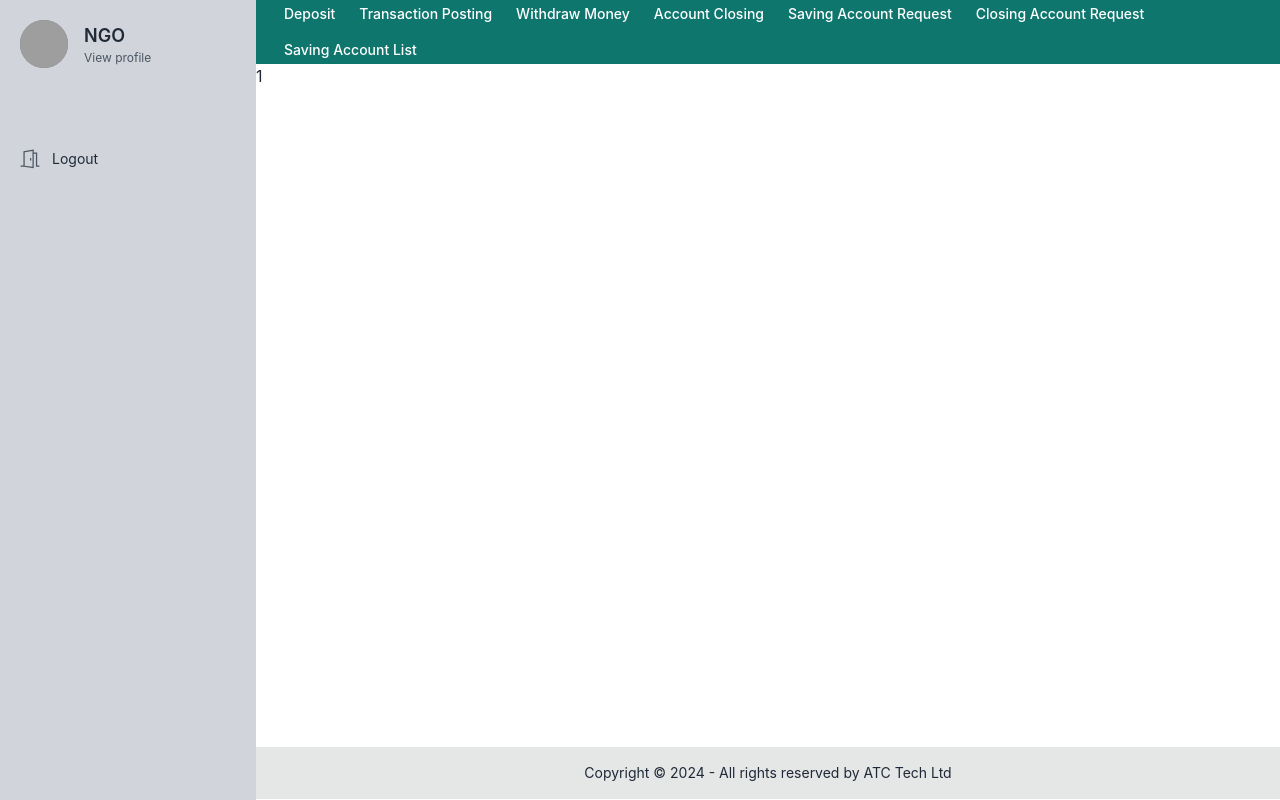
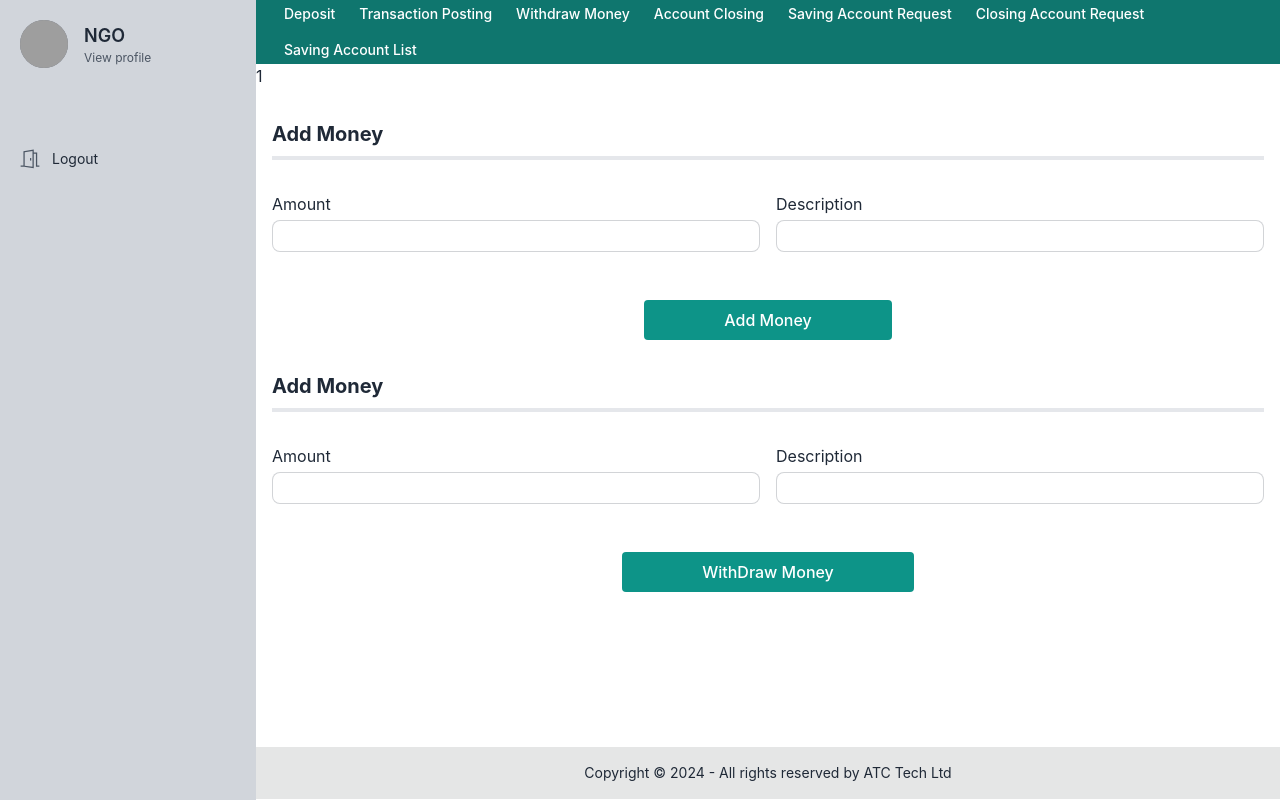
Before and after one commit to MDYeaminIslam/NGO_Project, a React (Vite) app: page /deposit_transaction_posting_details/1 in a window 1280 px wide. Built offline with nearby package versions, Linux system fonts and the light colour scheme; no server answers; grey boxes are pictures that could not be loaded.

Commit message:
first commit

```diff
--- a/api/admin.js
+++ b/api/admin.js
@@ -371,3 +371,8 @@ export async function getDepositAccountListsOfUser(number) {
   console.log(response.data);
   return response.data.data;
 }
+//get deposit account single
+export async function getDepositAccountDetailsById(id) {
+  const response = await axiosAdmin.get(`/deposit/deposit-account/${id}`);
+  return response.data.data;
+}
--- a/src/pages/Saving Account/DepositTransactionPostingDetails.jsx
+++ b/src/pages/Saving Account/DepositTransactionPostingDetails.jsx
@@ -1,7 +1,28 @@
 import { useParams } from "react-router-dom";
 import SavingAccountNav from "./SavingAccountNav/SavingAccountNav";
+import { useQuery } from "@tanstack/react-query";
+import {
+  getDepositAccountDetailsById,
+  makeDeposit,
+  makeWithdraw,
+} from "../../../api/admin";
+import { SavingAccountPerUserDetails } from "./SavingAccountListDetails";
+import { useState } from "react";
+import useMutationHook from "../../../hooks/useMutationHook";
+const initialData = {
+  date: new Date(),
+  amount: 0,
+  id: null,
+  description: "",
+};
 const DepositTransactionPostingDetails = () => {
   const { id } = useParams();
+  const { data } = useQuery({
+    queryKey: [`saving-account-${id}`],
+    queryFn: () => getDepositAccountDetailsById(id),
+    initialData: [],
+    enabled: !!id,
+  });
 
   return (
     <>
@@ -10,8 +31,133 @@ const DepositTransactionPostingDetails = () => {
       </section>
       <section>
         <h1>{id}</h1>
+        {data.length ? <SavingAccountPerUserDetails data={data[0]} /> : null}
+      </section>
+      <section>
+        <AddMoney id={id} />
+        <WithdrawMoney id={id} />
       </section>
     </>
   );
 };
+function AddMoney({ id }) {
+  const [formData, setFormData] = useState(initialData);
+  const { mutate } = useMutationHook(makeDeposit, {
+    key: [`saving-account-${id}`],
+  });
+  function handleChange(e) {
+    const { name, value, type } = e.target;
+    setFormData((prev) => ({
+      ...prev,
+      [name]: type === "number" ? Number(value) : value,
+    }));
+  }
+  function handleSubmit(e) {
+    e.preventDefault();
+    let data = {
+      ...formData,
+      id: id,
+    };
+    mutate(data);
+  }
+  return (
+    <section className="m-4">
+      <h1 className="text-xl font-bold text-start max-w-5xl mx-auto  pt-4 border-b-4 pb-2">
+        Add Money
+      </h1>
+      <form>
+        <div className="grid grid-cols-1 md:grid-cols-2 max-w-5xl mx-auto gap-4 my-8">
+          <div className="flex flex-col gap-1">
+            <label htmlFor="">Amount</label>
+            <input
+              onChange={handleChange}
+              type="number"
+              name="amount"
+              className="input input-sm hover:border-teal-500 input-bordered flex items-center gap-2"
+            />
+          </div>
+
+          <div className="flex flex-col gap-1">
+            <label htmlFor="addFineAmount">Description</label>
+            <input
+              onChange={handleChange}
+              type="text"
+              name="description"
+              className="input input-sm hover:border-teal-500 input-bordered flex items-center gap-2"
+            />
+          </div>
+        </div>
+
+        <div className="w-full flex justify-center  mt-12">
+          <button
+            className="bg-teal-600 hover:bg-teal-700 px-20 py-2 rounded font-medium  text-white"
+            onClick={handleSubmit}
+          >
+            Add Money
+          </button>
+        </div>
+      </form>
+    </section>
+  );
+}
+function WithdrawMoney({ id }) {
+  const [formData, setFormData] = useState(initialData);
+  const { mutate } = useMutationHook(makeWithdraw, {
+    key: [`saving-account-${id}`],
+  });
+  function handleChange(e) {
+    const { name, value, type } = e.target;
+    setFormData((prev) => ({
+      ...prev,
+      [name]: type === "number" ? Number(value) : value,
+    }));
+  }
+  function handleSubmit(e) {
+    e.preventDefault();
+    let data = {
+      ...formData,
+      id: id,
+    };
+    mutate(data);
+  }
+  return (
+    <section className="m-4">
+      <h1 className="text-xl font-bold text-start max-w-5xl mx-auto  pt-4 border-b-4 pb-2">
+        Add Money
+      </h1>
+      <form>
+        <div className="grid grid-cols-1 md:grid-cols-2 max-w-5xl mx-auto gap-4 my-8">
+          <div className="flex flex-col gap-1">
+            <label htmlFor="">Amount</label>
+            <input
+              onChange={handleChange}
+              type="number"
+              name="amount"
+              className="input input-sm hover:border-teal-500 input-bordered flex items-center gap-2"
+            />
+          </div>
+
+          <div className="flex flex-col gap-1">
+            <label htmlFor="addFineAmount">Description</label>
+            <input
+              onChange={handleChange}
+              type="text"
+              name="description"
+              className="input input-sm hover:border-teal-500 input-bordered flex items-center gap-2"
+            />
+          </div>
+        </div>
+
+        <div className="w-full flex justify-center  mt-12">
+          <button
+            className="bg-teal-600 hover:bg-teal-700 px-20 py-2 rounded font-medium  text-white"
+            onClick={handleSubmit}
+          >
+            WithDraw Money
+          </button>
+        </div>
+      </form>
+    </section>
+  );
+}
 export default DepositTransactionPostingDetails;
```
Also changed, not shown: src/pages/Saving Account/SavingAccountListDetails.jsx (+150 -50 lines).
